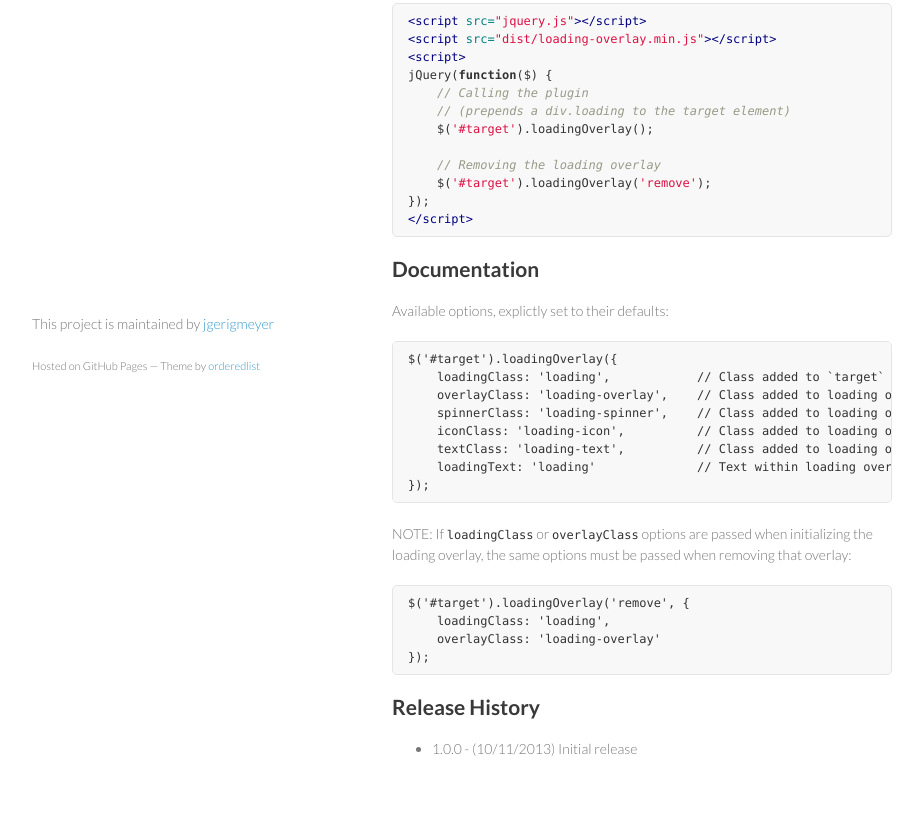
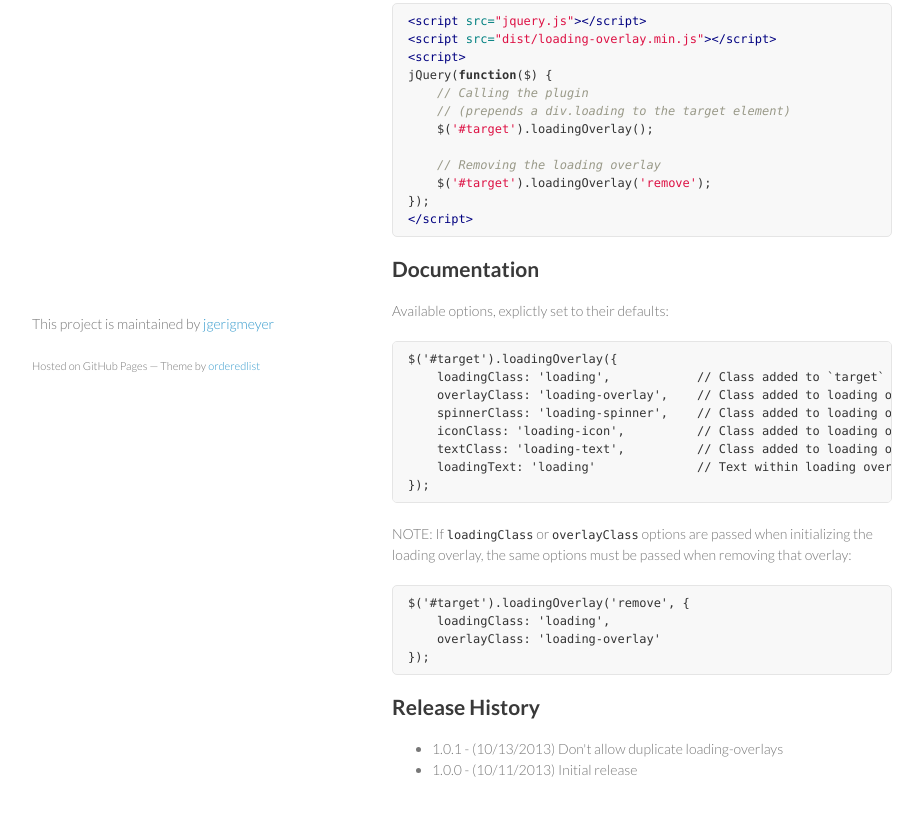
Before and after one commit to jgerigmeyer/jquery-loading-overlay, a website: page index.html in a window 1280 px wide. Shown: the part 355-1171 px from the top of the page, without its empty margins (178-1101 px from the left). Drawn offline with Linux system fonts and the light colour scheme.

```diff
--- a/index.html
+++ b/index.html
@@ -83,6 +83,7 @@
 <a name="release-history" class="anchor" href="#release-history"><span class="octicon octicon-link"></span></a>Release History</h2>
 
 <ul>
+<li>1.0.1 - (10/13/2013) Don't allow duplicate loading-overlays</li>
 <li>1.0.0 - (10/11/2013) Initial release</li>
 </ul>
       </section>
```
Also changed, not shown: params.json (+1 -1 lines).
